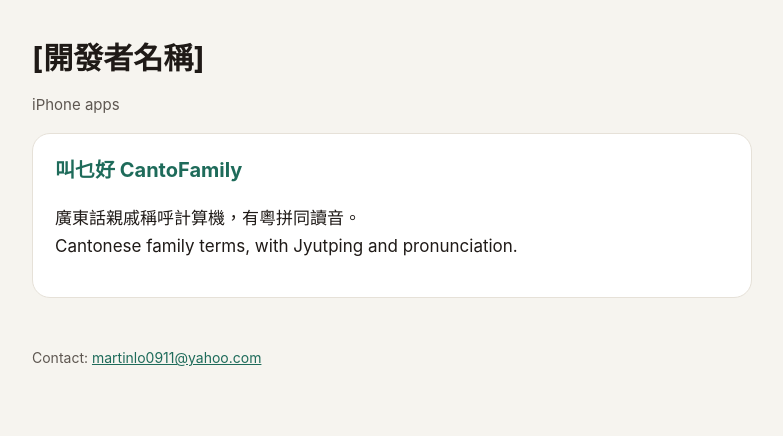
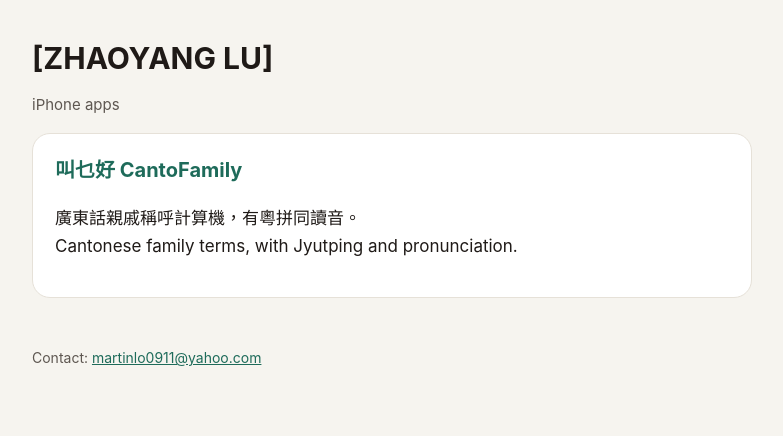
Before and after one commit to martinlo0911/martinlo0911.github.io, a plain HTML site: page index.html in a window 1280 px wide. Shown: the whole page, without its empty margins (248-1031 px from the left). Drawn offline with Linux system fonts and the light colour scheme.

Commit message:
Update index.html

```diff
--- a/index.html
+++ b/index.html
@@ -3,12 +3,12 @@
 <head>
 <meta charset="utf-8">
 <meta name="viewport" content="width=device-width, initial-scale=1">
-<title>[開發者名稱] — Apps</title>
+<title>[ZHAOYANG LU] — Apps</title>
 <link rel="stylesheet" href="style.css">
 </head>
 <body>
 <main>
-  <h1>[開發者名稱]</h1>
+  <h1>[ZHAOYANG LU]</h1>
   <p class="muted">iPhone apps</p>
 
   <div class="card">
```
